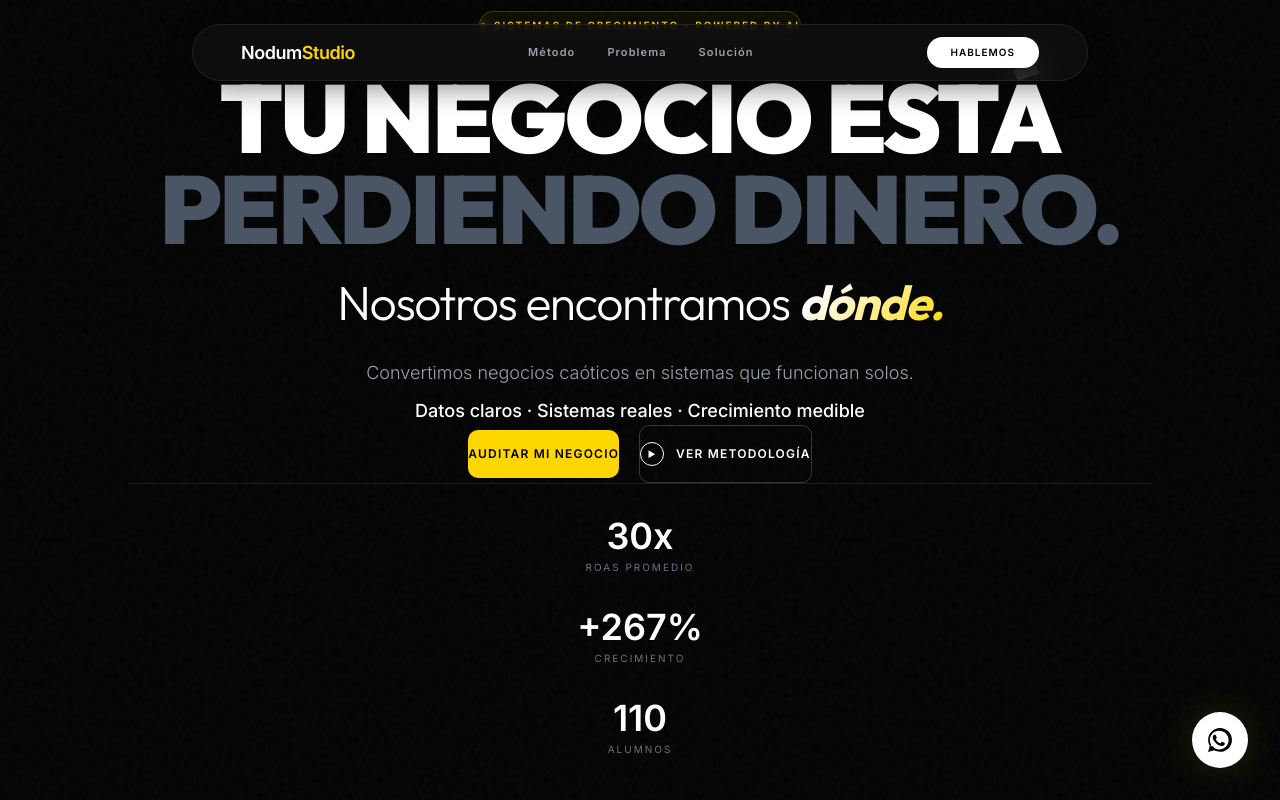
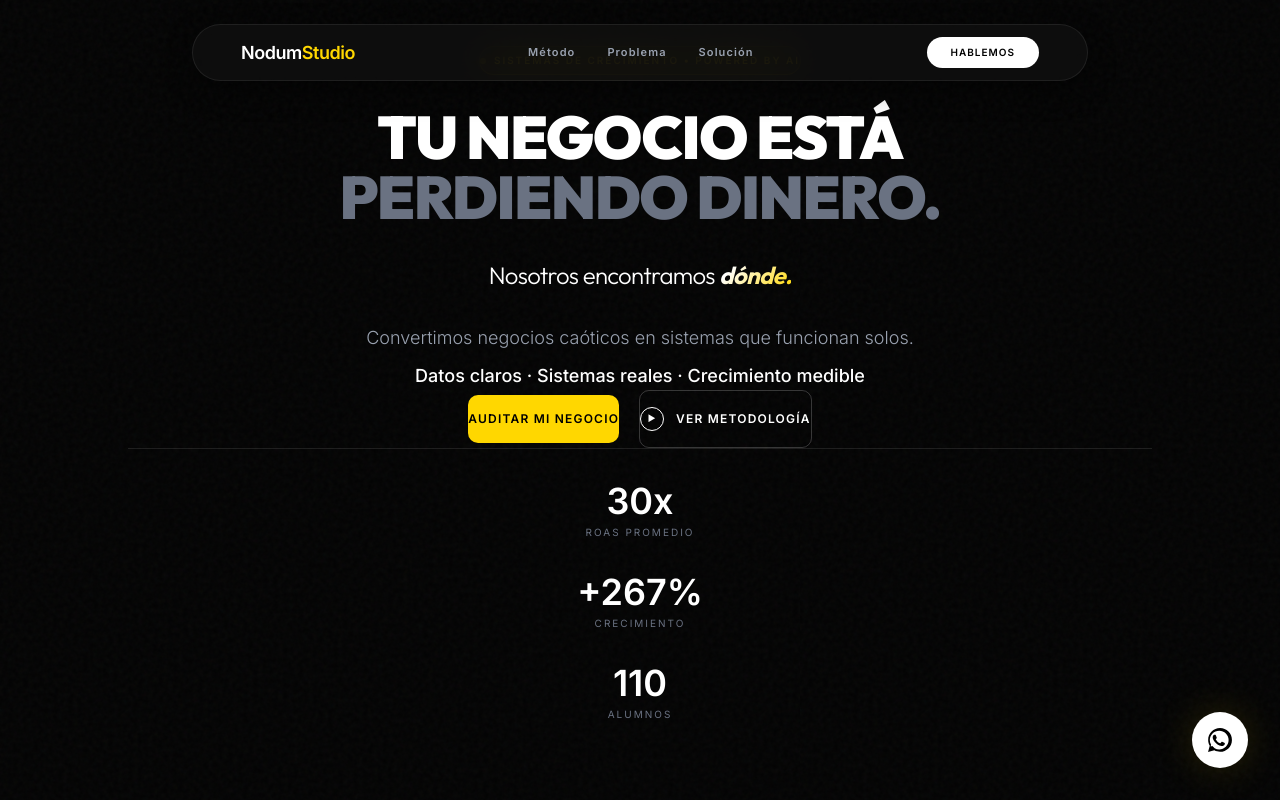
Before and after one commit to saubinaud/Landingpagenodumstudio, a React (Vite) app: page / in a window 1280 px wide. Shown: the top 800 px of the page. Built offline with nearby package versions, Linux system fonts and the light colour scheme.

Commit message:
fix(hero): Reduce font sizes and improve text contrast

```diff
--- a/src/components/Hero.tsx
+++ b/src/components/Hero.tsx
@@ -55,16 +55,16 @@ export function Hero() {
         {/* Main Title */}
         <motion.h1
           variants={itemVariants}
-          className="text-4xl sm:text-5xl md:text-7xl lg:text-8xl font-black text-white leading-[0.95] tracking-tight mb-4 sm:mb-6"
+          className="text-3xl sm:text-4xl md:text-6xl lg:text-7xl font-black text-white leading-none tracking-tight mb-6 sm:mb-8"
         >
           TU NEGOCIO ESTÁ <br />
-          <span className="text-gray-600">PERDIENDO DINERO.</span>
+          <span className="text-gray-500">PERDIENDO DINERO.</span>
         </motion.h1>
 
         {/* Subtitle */}
         <motion.h2
           variants={itemVariants}
-          className="text-xl sm:text-3xl md:text-5xl font-light text-white mb-6 sm:mb-8"
+          className="text-lg sm:text-2xl md:text-4xl font-light text-white mb-6 sm:mb-8"
         >
           Nosotros encontramos <span className="text-gold-gradient font-bold italic">dónde.</span>
         </motion.h2>
```
